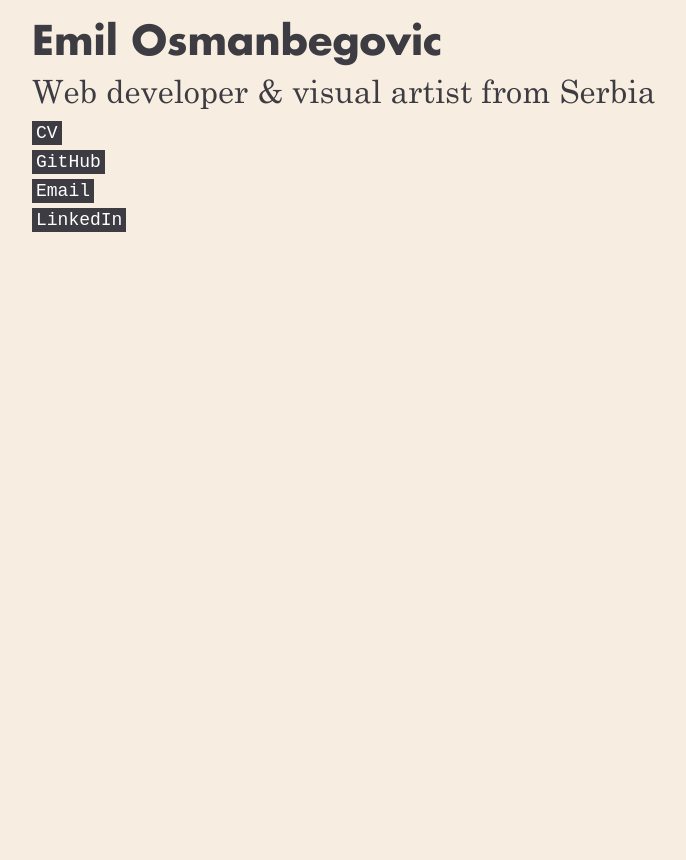
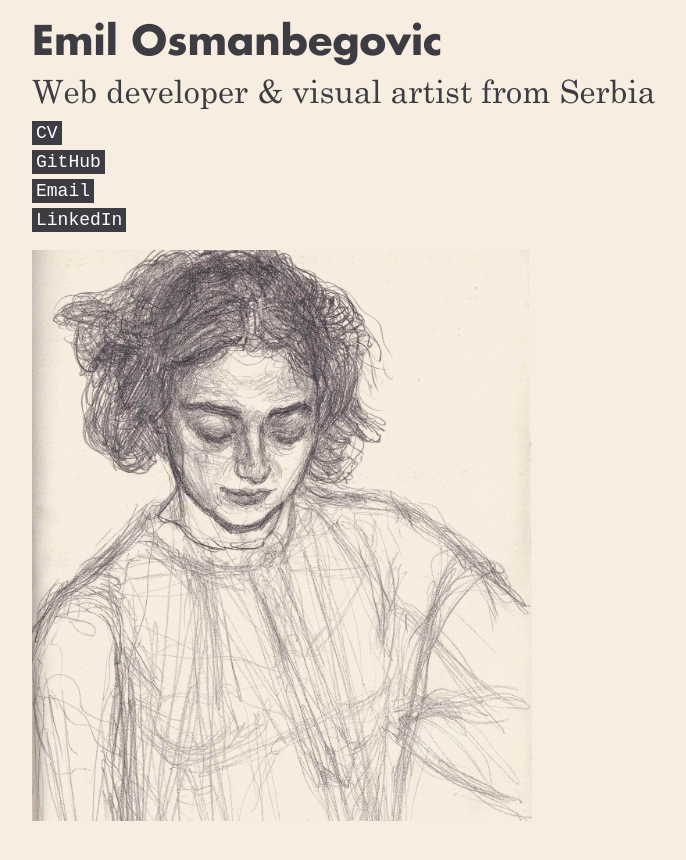
Before and after one commit to emilosmanbegovicmm/emilosman, a Jekyll site: the page built from index.md, in a window 1280 px wide. Shown: the top 860 px of the page, without its empty margins (53-739 px from the left). Built offline with Jekyll 4.4.1, drawn with Linux system fonts in a browser that asks for light colours; our own code applies the rules of GitHub Pages for plain Markdown files.

Commit message:
add banner image

```diff
--- a/_layouts/home.html
+++ b/_layouts/home.html
@@ -6,6 +6,7 @@ layout: default
   <div class="col">
     <div class="post-content">
       {{ content }}
+      <img class="banner-image" src="/assets/images/20201217_1_web_crop.jpg"/>
     </div>
   </div>
 </div>
--- a/_sass/base/base.scss
+++ b/_sass/base/base.scss
@@ -281,3 +281,10 @@ body {
     display: none;
   }
 }
+
+.banner-image {
+  mix-blend-mode: darken;
+  max-width: 500px;
+  width: 100%;
+  height: auto;
+}
```
Also changed, not shown: assets/images/20201217_1_web_crop.jpg (added).
